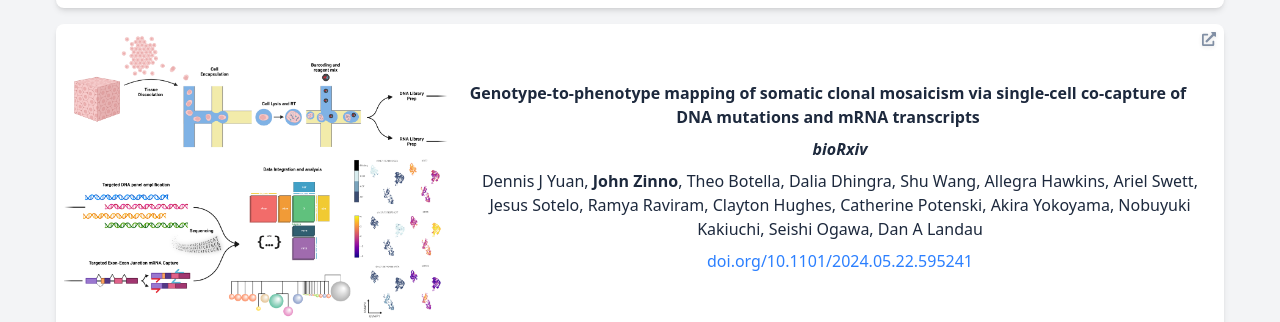
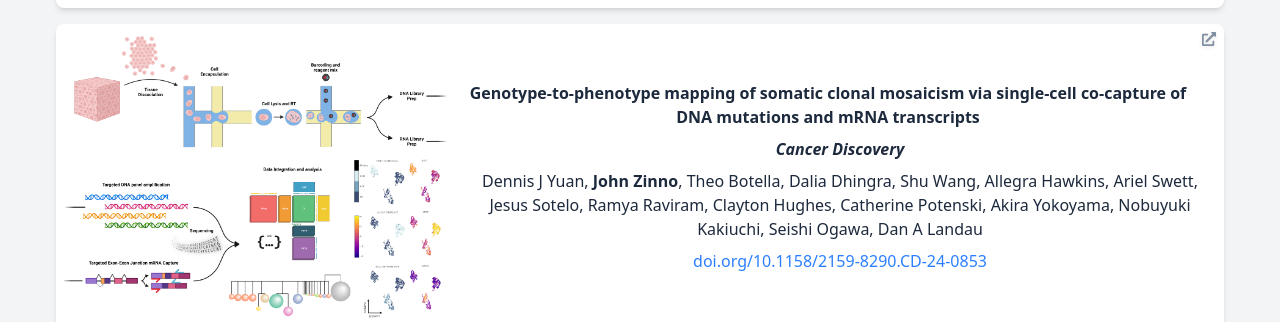
Before and after one commit to jzinno/jzinno.github.io, a Next.js app: page /pubs in a window 1280 px wide. Shown: the part 1280-1602 px from the top of the page. Built offline with nearby package versions, Linux system fonts and the light colour scheme.

Commit message:
update publication

```diff
--- a/pages/index.tsx
+++ b/pages/index.tsx
@@ -123,7 +123,7 @@ const publications = [
   {
     title:
       "Genotype-to-phenotype mapping of somatic clonal mosaicism via single-cell co-capture of DNA mutations and mRNA transcripts",
-    journal: "bioRxiv",
+    journal: "Cancer Discovery",
     authors: [
       "Dennis J Yuan",
       "John Zinno",
@@ -141,7 +141,7 @@ const publications = [
       "Seishi Ogawa",
       "Dan A Landau",
     ],
-    doi: "doi.org/10.1101/2024.05.22.595241",
+    doi: "doi.org/10.1158/2159-8290.CD-24-0853",
     featureImage: "/scG2P.png",
     abstract:
       "Somatic mosaicism is a hallmark of malignancy that is also pervasively observed in human physiological aging, with clonal expansions of cells harboring mutations in recurrently mutated driver genes. Bulk sequencing of tissue microdissection captures mutation frequencies, but cannot distinguish which mutations co-occur in the same clones to reconstruct clonal architectures, nor phenotypically profile clonal populations to delineate how driver mutations impact cellular behavior. To address these challenges, we developed single-cell Genotype-to-Phenotype sequencing (scG2P) for high-throughput, highly-multiplexed, single-cell joint capture of recurrently mutated genomic regions and mRNA phenotypic markers in cells or nuclei isolated from solid tissues. We applied scG2P to aged esophagus samples from five individuals with high alcohol and tobacco exposure and observed a clonal landscape dominated by a large number of clones with a single driver event, but only rare clones with two driver mutations. NOTCH1 mutants dominate the clonal landscape and are linked to stunted epithelial differentiation, while TP53 mutants and double-driver mutants promote clonal expansion through both differentiation biases and increased cell cycling. Thus, joint single-cell highly multiplexed capture of somatic mutations and mRNA transcripts enables high resolution reconstruction of clonal architecture and associated phenotypes in solid tissue somatic mosaicism.",
--- a/pages/pubs.tsx
+++ b/pages/pubs.tsx
@@ -100,7 +100,7 @@ const Pubs: React.FC = () => {
     {
       title:
         "Genotype-to-phenotype mapping of somatic clonal mosaicism via single-cell co-capture of DNA mutations and mRNA transcripts",
-      journal: "bioRxiv",
+      journal: "Cancer Discovery",
       authors: [
         "Dennis J Yuan",
         "John Zinno",
@@ -118,7 +118,7 @@ const Pubs: React.FC = () => {
         "Seishi Ogawa",
         "Dan A Landau",
       ],
-      doi: "doi.org/10.1101/2024.05.22.595241",
+      doi: "doi.org/10.1158/2159-8290.CD-24-0853",
       featureImage: "/scG2P.png",
       abstract:
         "Somatic mosaicism is a hallmark of malignancy that is also pervasively observed in human physiological aging, with clonal expansions of cells harboring mutations in recurrently mutated driver genes. Bulk sequencing of tissue microdissection captures mutation frequencies, but cannot distinguish which mutations co-occur in the same clones to reconstruct clonal architectures, nor phenotypically profile clonal populations to delineate how driver mutations impact cellular behavior. To address these challenges, we developed single-cell Genotype-to-Phenotype sequencing (scG2P) for high-throughput, highly-multiplexed, single-cell joint capture of recurrently mutated genomic regions and mRNA phenotypic markers in cells or nuclei isolated from solid tissues. We applied scG2P to aged esophagus samples from five individuals with high alcohol and tobacco exposure and observed a clonal landscape dominated by a large number of clones with a single driver event, but only rare clones with two driver mutations. NOTCH1 mutants dominate the clonal landscape and are linked to stunted epithelial differentiation, while TP53 mutants and double-driver mutants promote clonal expansion through both differentiation biases and increased cell cycling. Thus, joint single-cell highly multiplexed capture of somatic mutations and mRNA transcripts enables high resolution reconstruction of clonal architecture and associated phenotypes in solid tissue somatic mosaicism.",
```
Also changed, not shown: 1 other file (tests, documents, lock files or other folders).
